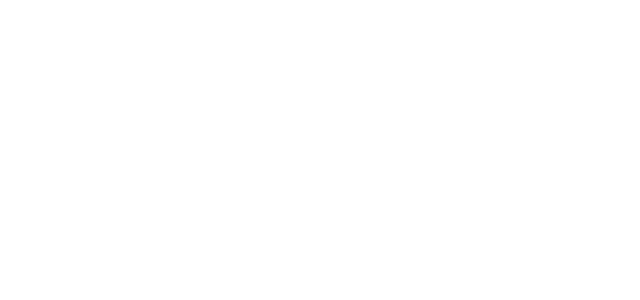
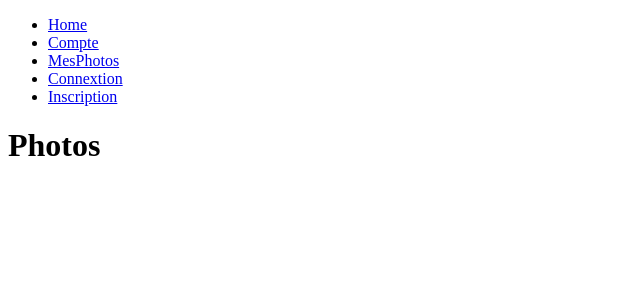
Before and after one commit to maxime-louis14/Projet_4_front, a React (Create React App) app: page /photos in a window 1280 px wide. Before the commit this address had no page. Shown: the top 300 px of the page, without its empty margins (0-640 px from the left). Built offline with nearby package versions, Linux system fonts and the light colour scheme.

Commit message:
Route Photos

```diff
--- a/src/index.js
+++ b/src/index.js
@@ -6,6 +6,7 @@
 import Layout from './pages/Layout';
 import Inscription from './pages/inscription';
 import Connextion from './pages/connextion';
+import Photos from './pages/Photos';
 
 export default function App() {
   return (
@@ -14,6 +15,7 @@
         <Route path="/" element={<Layout />}>
         <Route index element={<Home />} />
         <Route path="/compte" element={<Compte />} />
+        <Route path="/photos" element={<Photos />} />
         <Route path="/inscription" element={<Inscription />} />
         <Route path="/connextion" element={<Connextion />} />
 
--- a/src/pages/Layout.js
+++ b/src/pages/Layout.js
@@ -10,6 +10,9 @@
           </li>
           <li>
             <Link to="/compte">Compte</Link>
+          </li>
+          <li>
+            <Link to="/photos">MesPhotos</Link>
           </li>
           <li>
             <Link to="/connextion">Connextion</Link>
--- /dev/null
+++ b/src/pages/Photos.js
@@ -0,0 +1,5 @@
+const Photos = () => {
+    return <h1>Photos</h1>
+}
+
+export default Photos
```
